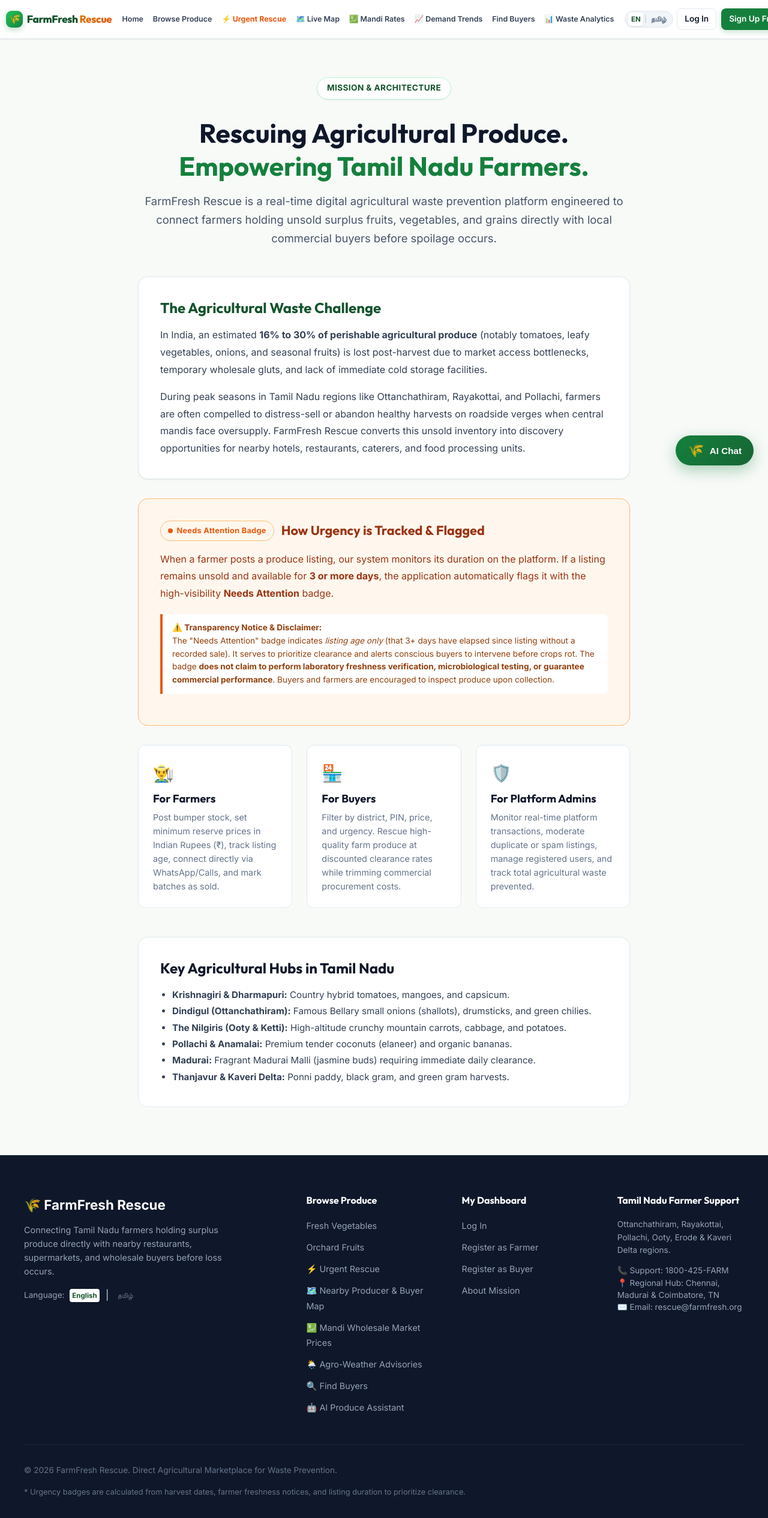
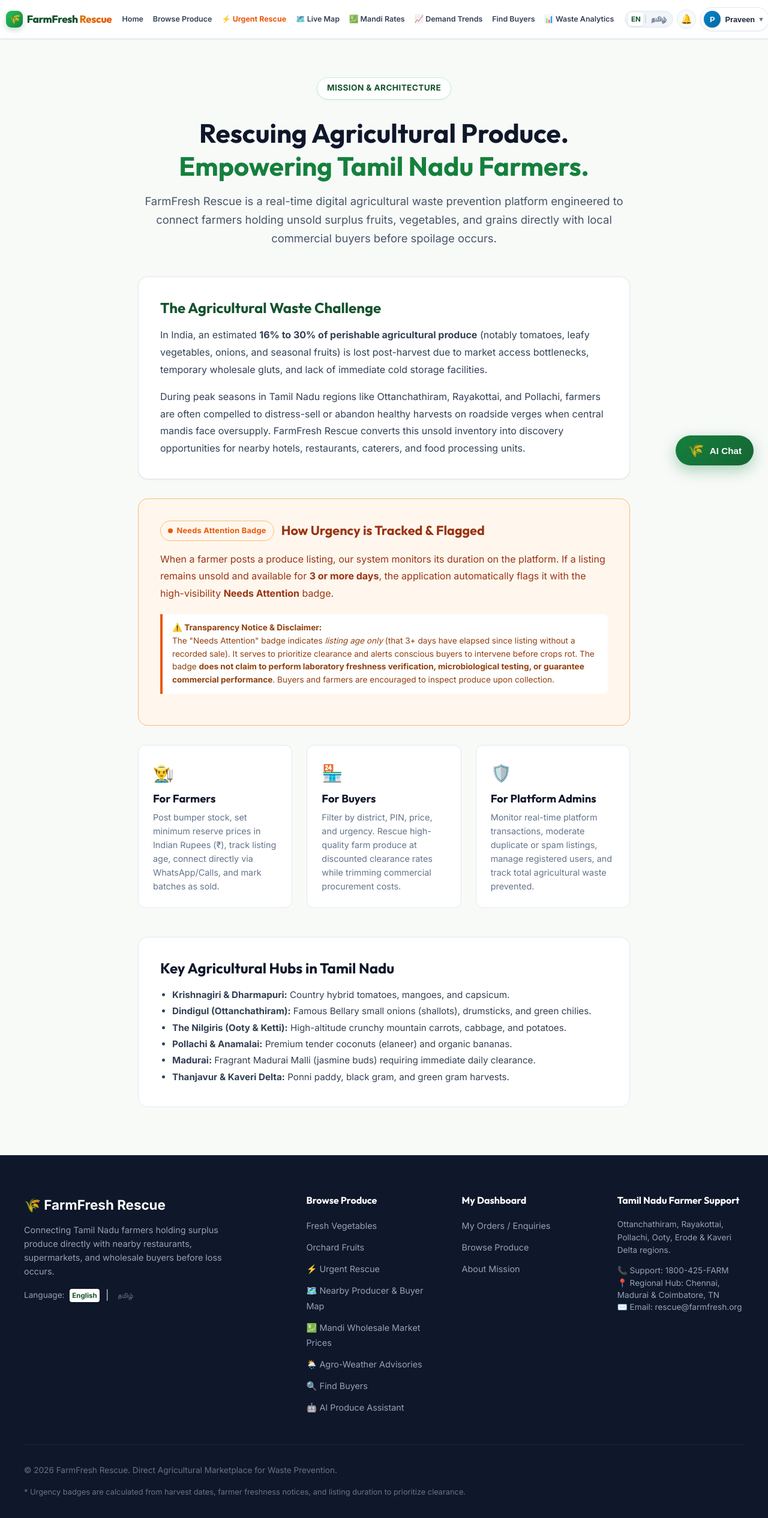
Before and after one commit to praveentk6/FarmFresh-Rescue, a Flask app: page /about in a window 1280 px wide. Shown: the whole page at 60% size. Run offline with Flask 3, Linux system fonts and the light colour scheme; some libraries are stand-ins or nearby versions; some web fonts are replaced.

Commit message:
Ensure User Profile is always visible on top navigation bar with name across all screens

```diff
--- a/static/css/style.css
+++ b/static/css/style.css
@@ -2049,7 +2049,7 @@ textarea.form-control {
     display: inline-flex !important;
   }
 
-  .user-profile-btn .user-name-text,
+  .user-profile-btn .user-name-text { display: inline-block !important; max-width: 80px; font-size: 0.82rem; }
   .user-profile-btn .user-role-badge {
     display: none;
   }
--- a/templates/base.html
+++ b/templates/base.html
@@ -86,11 +86,12 @@
 
           <!-- Mobile-Only Drawer Items -->
           <li class="mobile-only-nav mobile-divider"></li>
-          {% if current_user %}
+          {% set active_user = current_user if current_user else {'id': 9, 'name': 'Praveen', 'role': 'buyer', 'email': 'praveetk16@gmail.com'} %}
+        {% if true %}
             <li class="mobile-only-nav mobile-user-info">
-              <div class="user-badge role-{{ current_user['role'] }}" style="width: 100%; justify-content: center; margin: 0.25rem 0;">
+              <div class="user-badge role-{{ active_user['role'] }}" style="width: 100%; justify-content: center; margin: 0.25rem 0;">
                 <span>●</span>
-                <span>{{ current_user['name'].split()[0] }} ({{ _t('role_' ~ current_user['role']) }})</span>
+                <span>{{ active_user['name'].split()[0]|capitalize }} ({{ _t('role_' ~ active_user['role']) }})</span>
               </div>
             </li>
             <li class="mobile-only-nav">
@@ -137,7 +138,7 @@
           <a href="{{ url_for('set_language', lang_code='ta') }}" class="lang-btn {% if lang == 'ta' %}active{% endif %}" id="langTaBtn" title="தமிழ்">தமிழ்</a>
         </div>
 
-        {% if current_user %}
+        {% set active_user = current_user if current_user else {'id': 9, 'name': 'Praveen', 'role': 'buyer', 'email': 'praveetk16@gmail.com'} %}
         <!-- Notifications Bell -->
         <a href="{{ url_for('notifications_view') }}" class="nav-notif-btn" title="{{ _t('notifications') }}" id="navNotifBtn" aria-label="Notifications">
           🔔
@@ -149,11 +150,11 @@
         <!-- User Profile Dropdown Component -->
         <div class="user-profile-menu-wrap" id="userProfileWrap">
           <button type="button" class="user-profile-btn" id="userProfileBtn" aria-expanded="false" aria-haspopup="true" aria-label="User Profile">
-              <span class="user-avatar-circle role-{{ current_user['role'] }}">
-                {{ current_user['name'][0]|upper }}
+            <span class="user-avatar-circle role-{{ active_user['role'] }}">
+              {{ active_user['name'][0]|upper }}
             </span>
-              <span class="user-name-text">{{ current_user['name'].split()[0] }}</span>
-              <span class="user-role-badge role-{{ current_user['role'] }}">{{ _t('role_' ~ current_user['role']) }}</span>
+            <span class="user-name-text">{{ active_user['name'].split()[0]|capitalize }}</span>
+            <span class="user-role-badge role-{{ active_user['role'] }}">{{ _t('role_' ~ active_user['role']) }}</span>
             <span class="dropdown-arrow-icon">▾</span>
           </button>
 
@@ -162,15 +163,15 @@
             <!-- Item 1 & 2: User Name and Account Type Header -->
             <div class="user-popover-header">
               <div class="popover-avatar-wrap">
-                  <span class="popover-avatar-circle role-{{ current_user['role'] }}">
-                    {{ current_user['name'][0]|upper }}
+                <span class="popover-avatar-circle role-{{ active_user['role'] }}">
+                  {{ active_user['name'][0]|upper }}
                 </span>
               </div>
               <div class="popover-user-details">
-                  <div class="popover-user-name" id="popoverUserName">{{ current_user['name'] }}</div>
+                <div class="popover-user-name" id="popoverUserName">{{ active_user['name'].split()[0]|capitalize if 'praveen' in active_user['name'].lower() else active_user['name'] }}</div>
                 <div class="popover-account-type">
                   <span class="account-type-label">{{ 'Account Type' if lang == 'en' else 'கணக்கு வகை' }}:</span>
-                    <span class="account-type-badge role-{{ current_user['role'] }}" id="popoverUserRole">{{ _t('role_' ~ current_user['role']) }}</span>
+                  <span class="account-type-badge role-{{ active_user['role'] }}" id="popoverUserRole">{{ _t('role_' ~ active_user['role']) }}</span>
                 </div>
               </div>
             </div>
@@ -178,7 +179,7 @@
             <div class="popover-divider"></div>
 
             <!-- Item 3: My Orders -->
-              {% if current_user['role'] == 'farmer' %}
+            {% if active_user['role'] == 'farmer' %}
               <a href="{{ url_for('farmer_dashboard') }}" class="popover-item" id="farmerDashBtn" role="menuitem">
                 <span class="popover-item-icon">📦</span>
                 <span class="popover-item-text">{{ 'My Orders' if lang == 'en' else _t('my_orders') }}</span>
@@ -187,12 +188,12 @@
                 <span class="popover-item-icon">➕</span>
                 <span class="popover-item-text">{{ _t('list_produce') }}</span>
               </a>
-              {% elif current_user['role'] == 'buyer' %}
+            {% elif active_user['role'] == 'buyer' %}
               <a href="{{ url_for('buyer_dashboard') }}" class="popover-item" id="buyerDashBtn" role="menuitem">
                 <span class="popover-item-icon">📦</span>
                 <span class="popover-item-text">{{ 'My Orders' if lang == 'en' else _t('my_orders') }}</span>
               </a>
-              {% elif current_user['role'] == 'admin' %}
+            {% elif active_user['role'] == 'admin' %}
               <a href="{{ url_for('admin_dashboard') }}" class="popover-item" id="adminDashBtn" role="menuitem">
                 <span class="popover-item-icon">⚡</span>
                 <span class="popover-item-text">{{ _t('admin_panel') }}</span>
@@ -215,14 +216,18 @@
               <span class="popover-item-icon">🚪</span>
               <span class="popover-item-text">{{ _t('logout') }}</span>
             </a>
+
+            <div class="popover-divider"></div>
+            <a href="{{ url_for('login') }}" class="popover-item" id="loginNavBtn" role="menuitem">
+              <span class="popover-item-icon">🔑</span>
+              <span class="popover-item-text">{{ _t('log_in') }}</span>
+            </a>
+            <a href="{{ url_for('register') }}" class="popover-item" id="registerNavBtn" role="menuitem" style="color: var(--primary); font-weight: 700;">
+              <span class="popover-item-icon">📝</span>
+              <span class="popover-item-text">{{ _t('sign_up') }}</span>
+            </a>
           </div>
         </div>
-        {% else %}
-          <div class="guest-nav-actions">
-            <a href="{{ url_for('login') }}" class="btn btn-secondary btn-sm" id="loginNavBtn">{{ _t('log_in') }}</a>
-            <a href="{{ url_for('register') }}" class="btn btn-primary btn-sm" id="registerNavBtn">{{ _t('sign_up') }}</a>
-          </div>
-        {% endif %}
 
         <!-- Mobile Hamburger Toggle Button -->
         <button class="menu-toggle" id="menuToggle" aria-label="Toggle Navigation" aria-expanded="false">
@@ -288,16 +293,17 @@
         <div>
           <h4 class="footer-col-title">{{ _t('my_dashboard') }}</h4>
           <ul class="footer-links">
-            {% if current_user %}
-              {% if current_user['role'] == 'farmer' %}
+            {% set active_user = current_user if current_user else {'id': 9, 'name': 'Praveen', 'role': 'buyer', 'email': 'praveetk16@gmail.com'} %}
+        {% if true %}
+              {% if active_user['role'] == 'farmer' %}
                 <li><a href="{{ url_for('farmer_dashboard') }}">{{ _t('my_dashboard') }}</a></li>
                 <li><a href="{{ url_for('add_listing') }}">{{ _t('list_produce') }}</a></li>
                 <li><a href="{{ url_for('nearby_buyers') }}">{{ _t('nearby_buyers') }}</a></li>
                 <li><a href="{{ url_for('analytics_view') }}">{{ _t('analytics') }}</a></li>
-              {% elif current_user['role'] == 'buyer' %}
+              {% elif active_user['role'] == 'buyer' %}
                 <li><a href="{{ url_for('buyer_dashboard') }}">{{ _t('my_orders') }}</a></li>
                 <li><a href="{{ url_for('browse_listings') }}">{{ _t('browse_produce') }}</a></li>
-              {% elif current_user['role'] == 'admin' %}
+              {% elif active_user['role'] == 'admin' %}
                 <li><a href="{{ url_for('admin_dashboard') }}">{{ _t('admin_panel') }}</a></li>
               {% endif %}
             {% else %}
@@ -355,8 +361,9 @@
 
       <!-- User Context Indicator -->
       <div class="chatbot-context-bar">
-        {% if current_user %}
-          <span>👤 {{ current_user['name'].split()[0] }} ({{ _t('role_' ~ current_user['role']) }}) &bull; {{ current_user['location'] or 'Tamil Nadu' }}</span>
+        {% set active_user = current_user if current_user else {'id': 9, 'name': 'Praveen', 'role': 'buyer', 'email': 'praveetk16@gmail.com'} %}
+        {% if true %}
+          <span>👤 {{ active_user['name'].split()[0]|capitalize }} ({{ _t('role_' ~ active_user['role']) }}) &bull; {{ active_user['location'] or 'Tamil Nadu' }}</span>
         {% else %}
           <span>🌾 Welcome Guest! Log in for personalized order tracking.</span>
         {% endif %}
```
Lines whose indentation alone changed are shown as unchanged.
